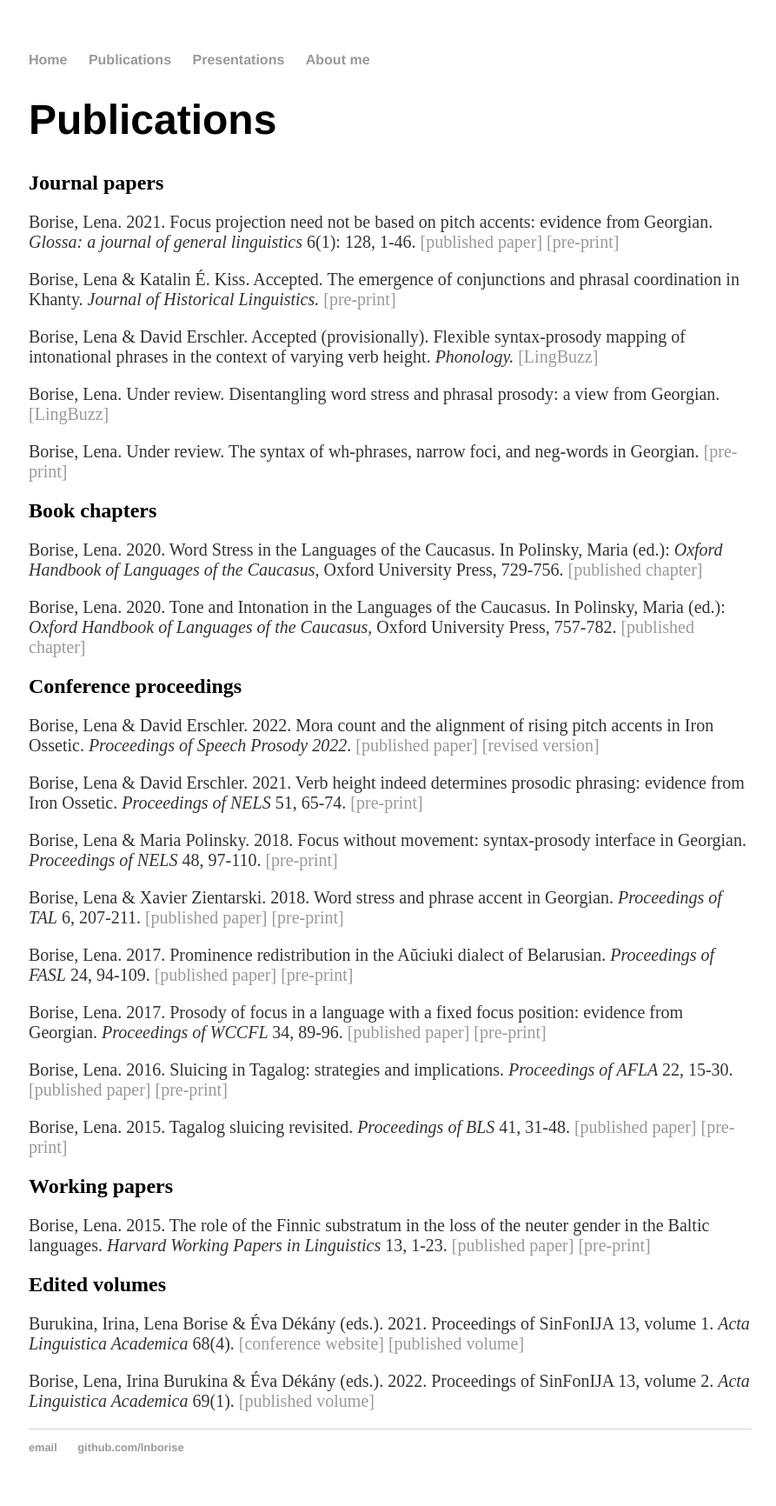
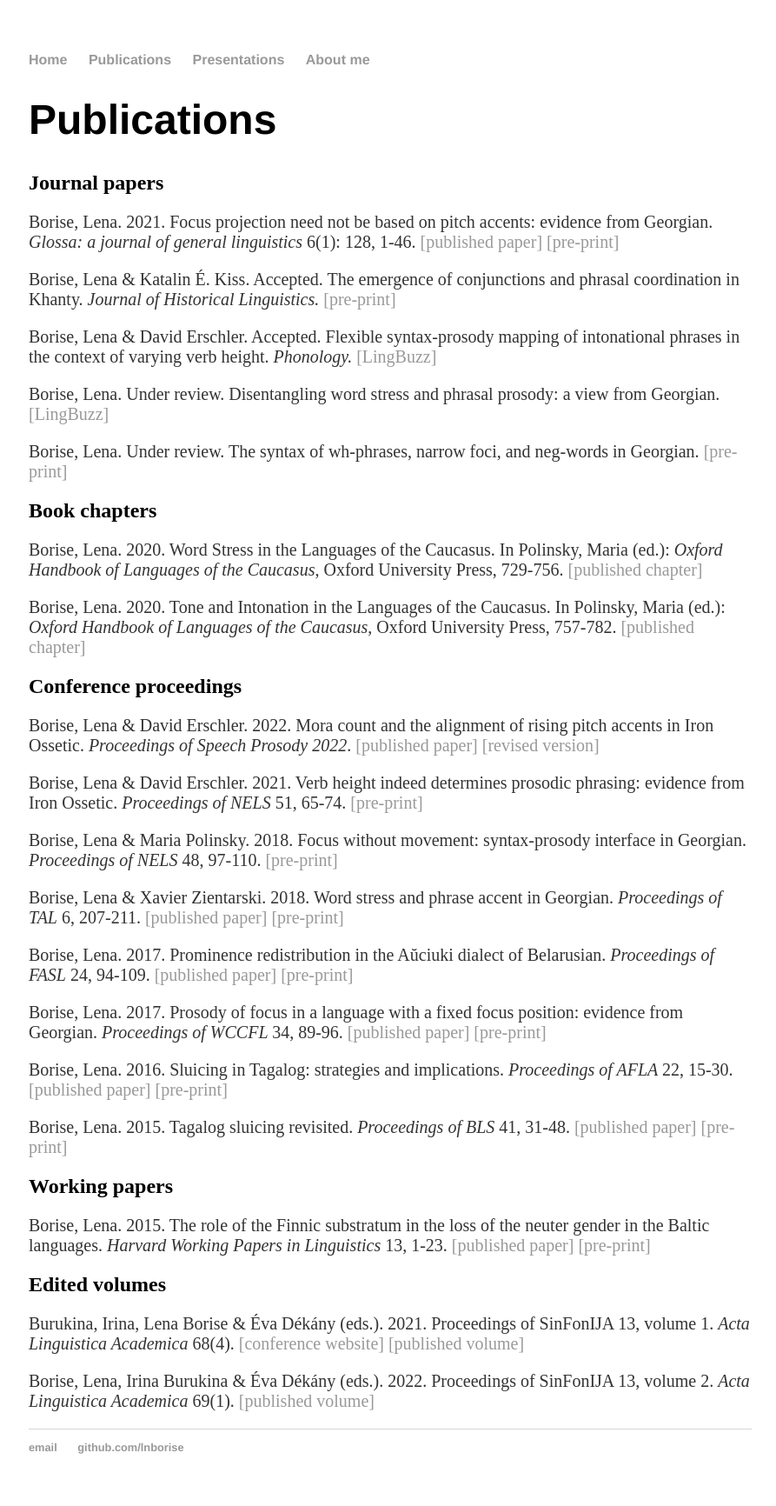
Before and after one commit to lnborise/lnborise.github.io, a Jekyll site: the page built from publications.html, in a window 1280 px wide. Shown: the whole page at 87% size, without its empty margins (191-1084 px from the left). Built offline with Jekyll 4.4.1, drawn with Linux system fonts in a browser that asks for light colours.

Commit message:
Update publications.html

```diff
--- a/publications.html
+++ b/publications.html
@@ -11,7 +11,7 @@ title: Publications
 
 	<p>Borise, Lena & Katalin É. Kiss. Accepted. The emergence of conjunctions and phrasal coordination in Khanty. <i>Journal of Historical Linguistics. </i> <a href="https://lnborise.github.io/assets/BoriseEKiss_Khanty_coordination.pdf">[pre-print]</a> </p>
 
-	<p>Borise, Lena & David Erschler. Accepted (provisionally). Flexible syntax-prosody mapping of intonational phrases in the context of varying verb height. <i>Phonology.</i> <a href="https://ling.auf.net/lingbuzz/006080"> [LingBuzz]</a> </p>
+	<p>Borise, Lena & David Erschler. Accepted. Flexible syntax-prosody mapping of intonational phrases in the context of varying verb height. <i>Phonology.</i> <a href="https://ling.auf.net/lingbuzz/006080"> [LingBuzz]</a> </p>
 
 	<p>Borise, Lena. Under review. Disentangling word stress and phrasal prosody: a view from Georgian. <a href="https://ling.auf.net/lingbuzz/005421">[LingBuzz]</a> </p>
 
```
